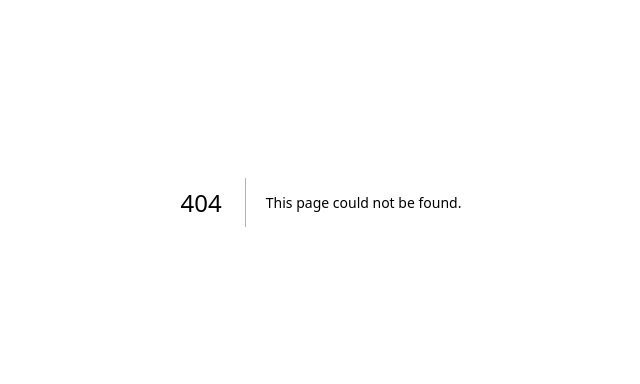
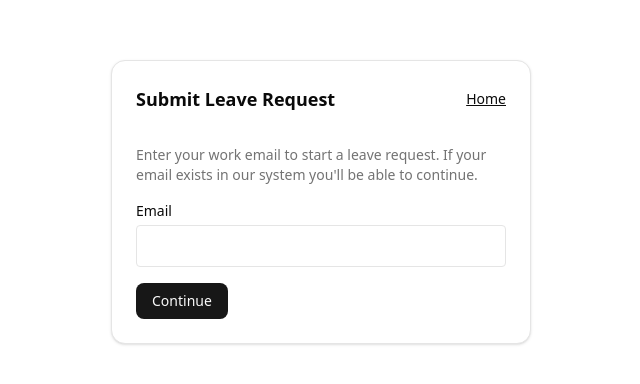
Before and after one commit to Core-Staff/core-staff, a Next.js app: page /leave-request in a window 1280 px wide. Before the commit this address had no page. Shown: the part 198-582 px from the top of the page, without its empty margins (319-959 px from the left). Built offline with nearby package versions, Linux system fonts and the light colour scheme.

Commit message:
Add leave request page for employees
Introduces a new leave request page at (leavePage)/leave-request/page.tsx. The page allows employees to look up their email, fill out a leave request form, and submit it, with animated transitions between steps and error handling.

```diff
--- /dev/null
+++ b/src/app/(leavePage)/leave-request/page.tsx
@@ -0,0 +1,227 @@
+"use client";
+
+import * as React from "react";
+import { useRouter } from "next/navigation";
+import Link from "next/link";
+import { Button } from "@/components/ui/button";
+import { Card, CardContent, CardHeader } from "@/components/ui/card";
+
+export default function EmployeeLeaveRequestPage() {
+  const [step, setStep] = React.useState<"email" | "form" | "done">("email");
+  const [email, setEmail] = React.useState("");
+  const [error, setError] = React.useState<string | null>(null);
+  const [loading, setLoading] = React.useState(false);
+  const [employee, setEmployee] = React.useState<{ id: string; name?: string; department?: string } | null>(null);
+  const [startDate, setStartDate] = React.useState<string>(() => {
+    const d = new Date();
+    const yyyy = d.getFullYear();
+    const mm = String(d.getMonth() + 1).padStart(2, "0");
+    const dd = String(d.getDate()).padStart(2, "0");
+    return `${yyyy}-${mm}-${dd}`;
+  });
+  const [endDate, setEndDate] = React.useState<string>("");
+
+  const router = useRouter();
+
+  const lookupEmail = async (e?: React.FormEvent) => {
+    e?.preventDefault();
+    setError(null);
+    setLoading(true);
+    try {
+      const res = await fetch("/api/leave-requests/lookup", {
+        method: "POST",
+        headers: { "Content-Type": "application/json" },
+        body: JSON.stringify({ email }),
+      });
+      if (res.status === 404) {
+        setError("No employee found with that email.");
+        setLoading(false);
+        return;
+      }
+      if (!res.ok) {
+        const payload = await res.json().catch(() => ({}));
+        setError(payload?.error ?? "Lookup failed");
+        setLoading(false);
+        return;
+      }
+      const emp = await res.json();
+      setEmployee(emp);
+
+      // animate to form: set step after a short delay so animation is visible
+      // (we keep it immediate for snappy UX)
+      setStep("form");
+    } catch (err: any) {
+      setError(err?.message ?? "Unexpected error");
+    } finally {
+      setLoading(false);
+    }
+  };
+
+  const submitRequest = async (e?: React.FormEvent) => {
+    e?.preventDefault();
+    setError(null);
+    if (!employee) {
+      setError("Employee not loaded.");
+      return;
+    }
+    if (!startDate) {
+      setError("Start date is required.");
+      return;
+    }
+    setLoading(true);
+    try {
+      const res = await fetch("/api/leave-requests/submit", {
+        method: "POST",
+        headers: { "Content-Type": "application/json" },
+        body: JSON.stringify({
+          email,
+          startDate,
+          endDate: endDate || null,
+        }),
+      });
+      if (!res.ok) {
+        const payload = await res.json().catch(() => ({}));
+        setError(payload?.error ?? `Submit failed (${res.status})`);
+        setLoading(false);
+        return;
+      }
+      setStep("done");
+    } catch (err: any) {
+      setError(err?.message ?? "Unexpected error");
+    } finally {
+      setLoading(false);
+    }
+  };
+
+  // sizing for animation: narrow card for email, expanded for form/done
+  const cardWidth = step === "email" ? 420 : 760; // px
+  const cardMinHeight = step === "email" ? 200 : 420; // px
+
+  return (
+    <div className="flex min-h-screen items-center justify-center p-8">
+      <div
+        // animate size with CSS transition; inline styles for precise px widths
+        className="transition-all duration-500 ease-[cubic-bezier(.2,.8,.2,1)]"
+        style={{
+          width: cardWidth,
+          minHeight: cardMinHeight,
+        }}
+        aria-live="polite"
+      >
+        <Card className="w-full">
+          <CardHeader>
+            <div className="flex items-center justify-between">
+              <h2 className="text-lg font-semibold">Submit Leave Request</h2>
+              <Link href="/" className="text-sm underline">
+                Home
+              </Link>
+            </div>
+          </CardHeader>
+
+          <CardContent>
+            {/* Email step: fade/slide into view when step==='email' */}
+            <div
+              className={`transition-all duration-400 ${step === "email" ? "opacity-100 translate-y-0" : "opacity-0 -translate-y-3 pointer-events-none"} `}
+            >
+              {step === "email" && (
+                <form onSubmit={lookupEmail} className="space-y-4">
+                  <p className="text-sm text-muted-foreground">
+                    Enter your work email to start a leave request. If your email exists in our system you'll be able to continue.
+                  </p>
+
+                  <div>
+                    <label className="block text-sm font-medium">Email</label>
+                    <input
+                      type="email"
+                      value={email}
+                      onChange={(e) => setEmail(e.target.value)}
+                      required
+                      className="mt-1 w-full rounded border px-2 py-2"
+                    />
+                  </div>
+
+                  {error && <div className="text-sm text-destructive">{error}</div>}
+
+                  <div className="flex items-center gap-2">
+                    <Button type="submit" disabled={loading}>
+                      {loading ? "Checking..." : "Continue"}
+                    </Button>
+                  </div>
+                </form>
+              )}
+            </div>
+
+            {/* Form step: fade/slide in when step==='form' */}
+            <div
+              className={`transition-all duration-400 ${step === "form" ? "opacity-100 translate-y-0" : "opacity-0 -translate-y-3 pointer-events-none"} `}
+            >
+              {step === "form" && employee && (
+                <form onSubmit={submitRequest} className="space-y-4">
+                  <div>
+                    <p className="text-sm">
+                      Submitting as: <strong>{employee.name ?? email}</strong>
+                    </p>
+                    {employee.department && <p className="text-sm text-muted-foreground">Department: {employee.department}</p>}
+                  </div>
+
+                  <div>
+                    <label className="block text-sm font-medium">Start date</label>
+                    <input
+                      type="date"
+                      value={startDate}
+                      onChange={(e) => setStartDate(e.target.value)}
+                      required
+                      className="mt-1 w-full rounded border px-2 py-2"
+                    />
+                  </div>
+
+                  <div>
+                    <label className="block text-sm font-medium">End date (optional)</label>
+                    <input
+                      type="date"
+                      value={endDate}
+                      onChange={(e) => setEndDate(e.target.value)}
+                      className="mt-1 w-full rounded border px-2 py-2"
+                    />
+                  </div>
+
+                  {error && <div className="text-sm text-destructive">{error}</div>}
+
+                  <div className="flex items-center gap-2">
+                    <Button type="submit" disabled={loading}>
+                      {loading ? "Submitting..." : "Submit Leave Request"}
+                    </Button>
+                    <Button
+                      variant="ghost"
+                      onClick={() => {
+                        // animate back to email step
+                        setStep("email");
+                        setEmployee(null);
+                      }}
+                    >
+                      Back
+                    </Button>
+                  </div>
+                </form>
+              )}
+            </div>
+
+            {/* Done step: simple message */}
+            <div
+              className={`transition-all duration-400 ${step === "done" ? "opacity-100 translate-y-0" : "opacity-0 -translate-y-3 pointer-events-none"} `}
+            >
+              {step === "done" && (
+                <div className="space-y-4">
+                  <p className="text-sm">Your leave request was submitted successfully and is pending approval.</p>
+                  <div className="flex gap-2">
+                    <Button onClick={() => router.push("/")}>Done</Button>
+                  </div>
+                </div>
+              )}
+            </div>
+          </CardContent>
+        </Card>
+      </div>
+    </div>
+  );
+}
```
Also changed, not shown: src/app/(dashboard)/reports/page.tsx (line endings or trailing spaces).
